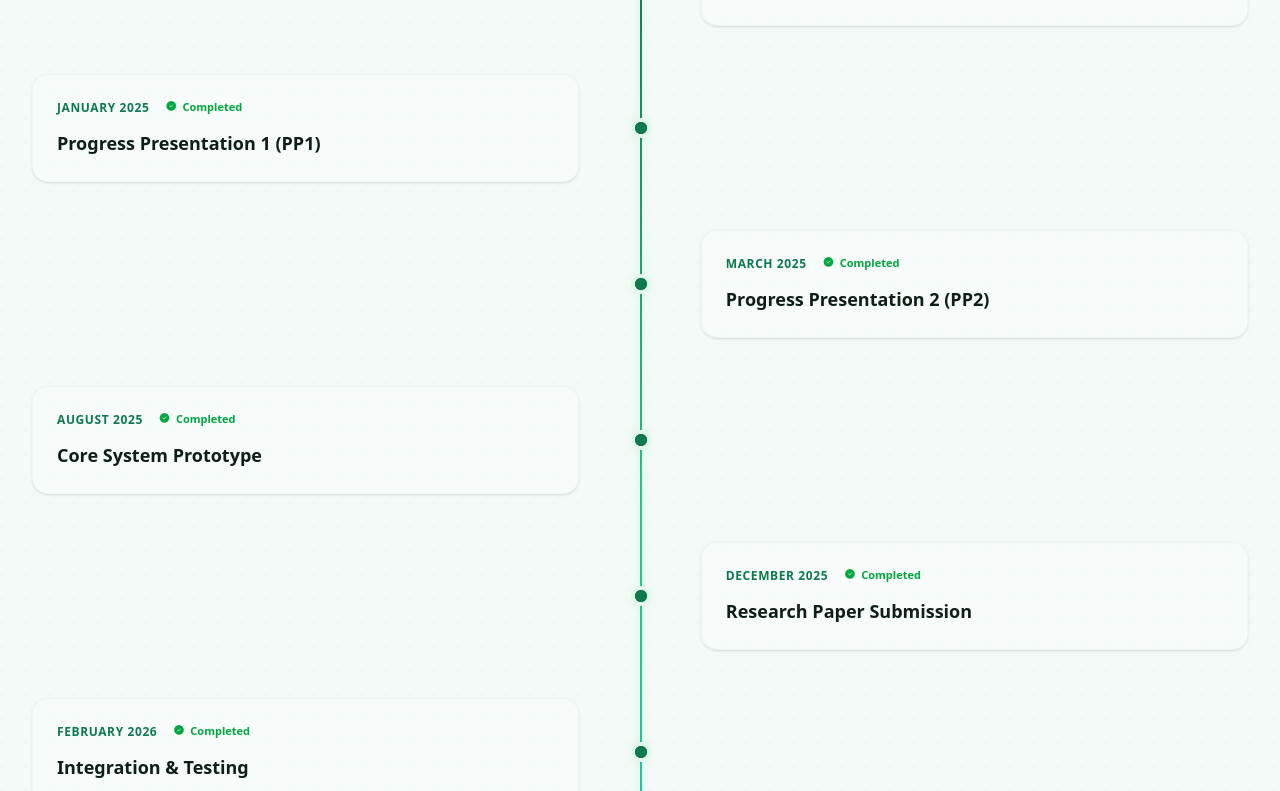
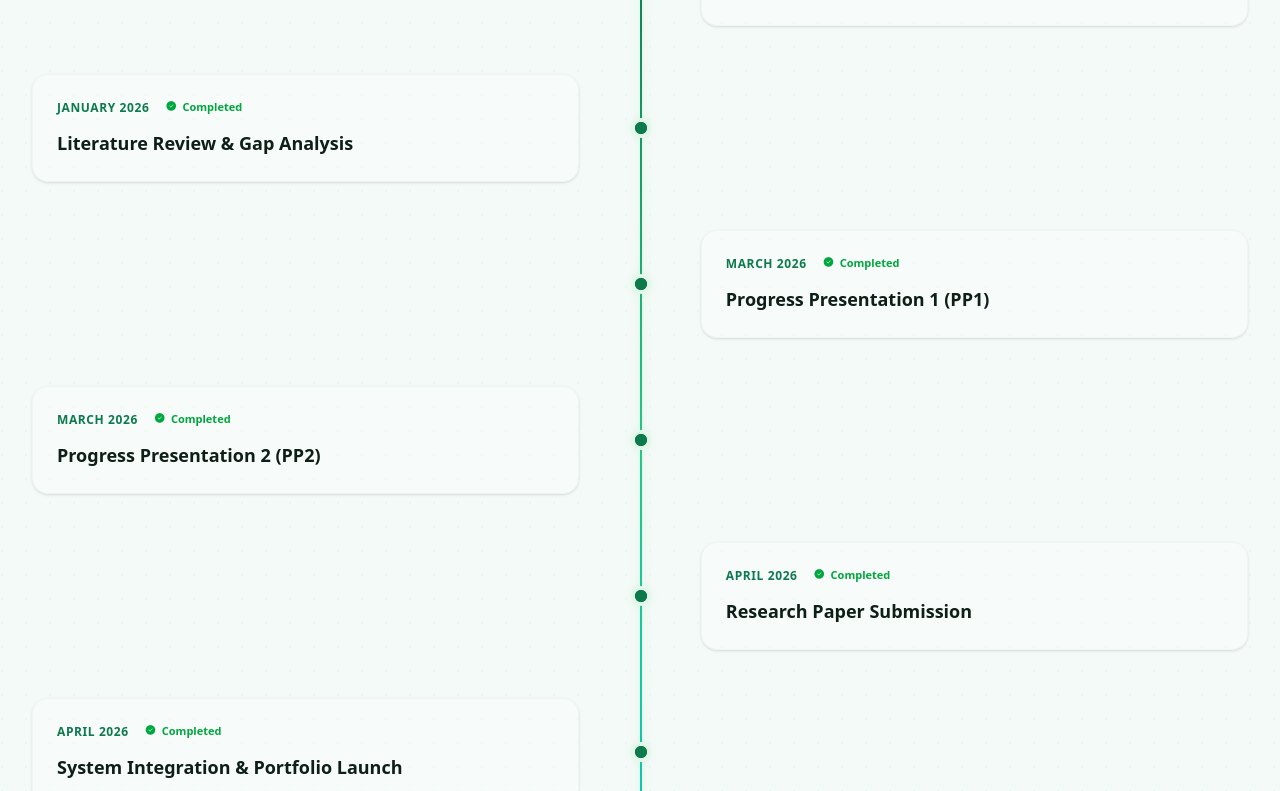
Before and after one commit to 4yrg/gradeloop-portfolio, a Next.js app: page / in a window 1280 px wide. Shown: the part 3649-4440 px from the top of the page. Built offline with nearby package versions, Linux system fonts and the light colour scheme.

Commit message:
feat: align timeline with Oct 2025 start and PP1/PP2 in March 2026

```diff
--- a/app/components/Milestone.tsx
+++ b/app/components/Milestone.tsx
@@ -5,44 +5,38 @@ import { motion, useScroll, useTransform } from 'framer-motion';
 
 const milestones = [
   {
-    date: 'October 2024',
+    date: 'October 2025',
     title: 'Research Project Initiation',
     status: 'completed',
     statusLabel: 'Completed',
   },
   {
-    date: 'January 2025',
+    date: 'January 2026',
+    title: 'Literature Review & Gap Analysis',
+    status: 'completed',
+    statusLabel: 'Completed',
+  },
+  {
+    date: 'March 2026',
     title: 'Progress Presentation 1 (PP1)',
     status: 'completed',
     statusLabel: 'Completed',
   },
   {
-    date: 'March 2025',
+    date: 'March 2026',
     title: 'Progress Presentation 2 (PP2)',
     status: 'completed',
     statusLabel: 'Completed',
   },
   {
-    date: 'August 2025',
-    title: 'Core System Prototype',
-    status: 'completed',
-    statusLabel: 'Completed',
-  },
-  {
-    date: 'December 2025',
+    date: 'April 2026',
     title: 'Research Paper Submission',
     status: 'completed',
     statusLabel: 'Completed',
   },
   {
-    date: 'February 2026',
-    title: 'Integration & Testing',
-    status: 'completed',
-    statusLabel: 'Completed',
-  },
-  {
     date: 'April 2026',
-    title: 'Portfolio Website Launch',
+    title: 'System Integration & Portfolio Launch',
     status: 'completed',
     statusLabel: 'Completed',
   },
```
